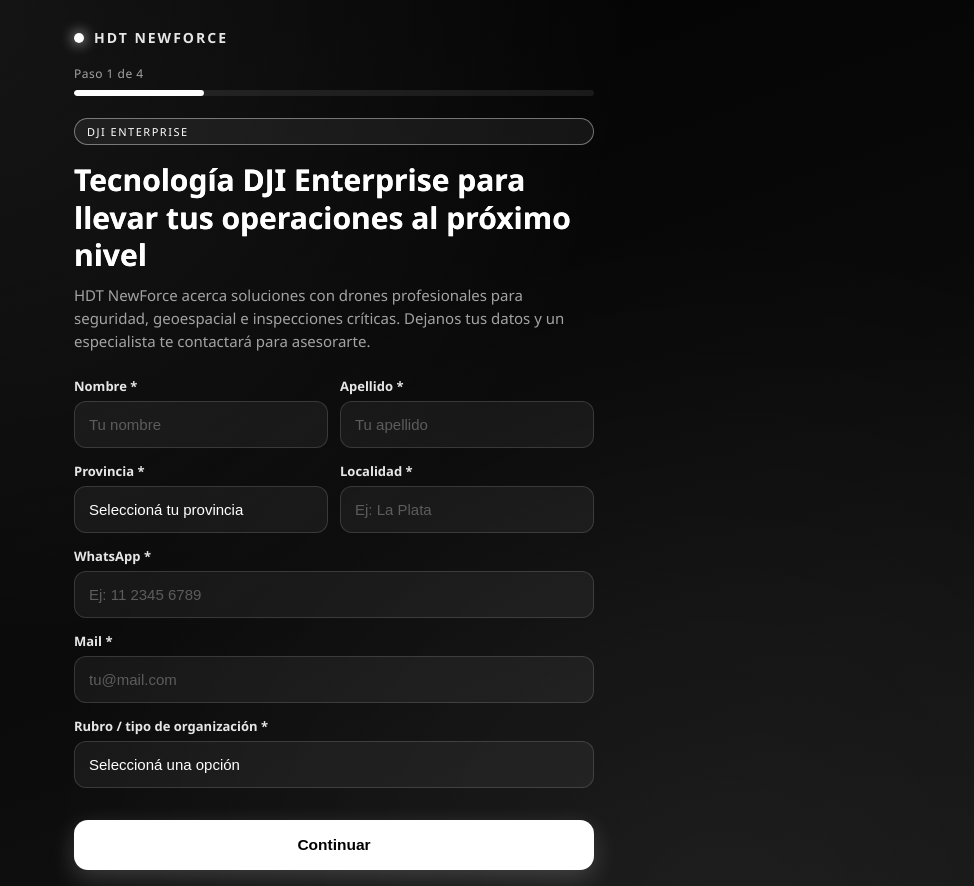
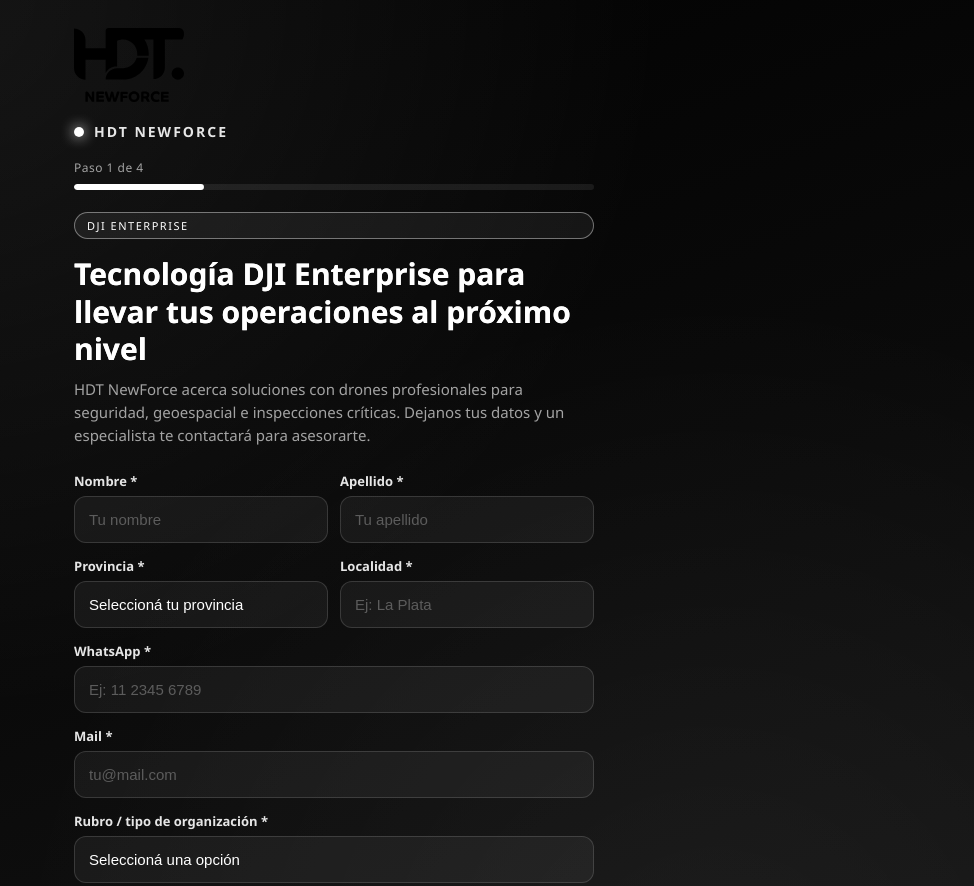
Before and after one commit to danigokla/hdt-newforce-landing, a website: page index.html in a window 1280 px wide. Shown: the top 886 px of the page, without its empty margins (306-1280 px from the left). Drawn offline with Linux system fonts and the light colour scheme.

Commit message:
feat: logo HDT en pantalla 1

```diff
--- a/index.html
+++ b/index.html
@@ -57,6 +57,7 @@
   .brand-row{display:flex; align-items:center; gap:10px; margin-bottom:18px;}
   .brand-dot{width:10px; height:10px; border-radius:50%; background:linear-gradient(135deg,var(--cyan),var(--blue)); box-shadow:0 0 14px var(--cyan);}
   .brand-name{font-size:14px; letter-spacing:2px; font-weight:700; color:var(--gray-100); text-transform:uppercase;}
+  .brand-logo{display:block; width:110px; height:auto; margin-bottom:20px; filter:invert(1);}
 
   .progress-wrap{margin-bottom:22px;}
   .progress-label{font-size:12px; color:var(--gray-300); margin-bottom:8px; letter-spacing:.5px;}
@@ -238,6 +239,7 @@
 
   <!-- SCREEN 1: Datos del lead -->
   <section class="screen active" id="screen1">
+    <img src="logo-hdt.svg" alt="HDT NewForce" class="brand-logo">
     <div class="brand-row"><div class="brand-dot"></div><div class="brand-name">HDT NewForce</div></div>
     <div class="progress-wrap">
       <div class="progress-label">Paso 1 de 4</div>
```
Also changed, not shown: logo-hdt.svg (added).
